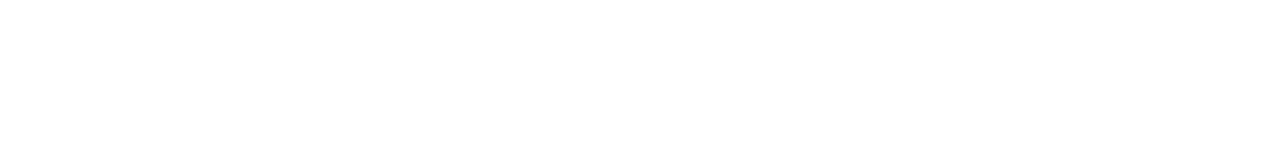
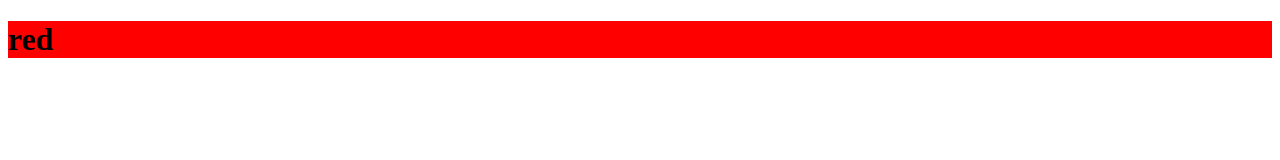
Before and after one commit to sergiojaa/gitUpload, a plain HTML site: page index.html in a window 1280 px wide. Drawn offline with Linux system fonts and the light colour scheme.

Commit message:
css file to html

```diff
--- a/index.html
+++ b/index.html
@@ -2,10 +2,12 @@
 <html lang="en">
 <head>
     <meta charset="UTF-8">
+    <link rel="stylesheet" href="style.css">
     <meta name="viewport" content="width=device-width, initial-scale=1.0">
     <title>Document</title>
 </head>
 <body>
+    <h1>red</h1>
     <script src="index.js"></script>
 </body>
 </html>
--- a/style.css
+++ b/style.css
@@ -0,0 +1,3 @@
+h1{
+    background-color: red;
+}
```
